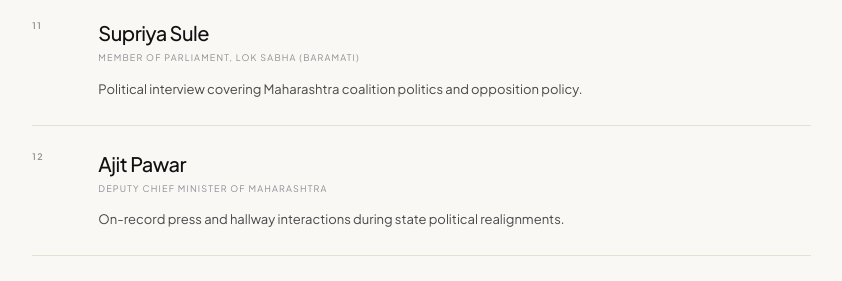
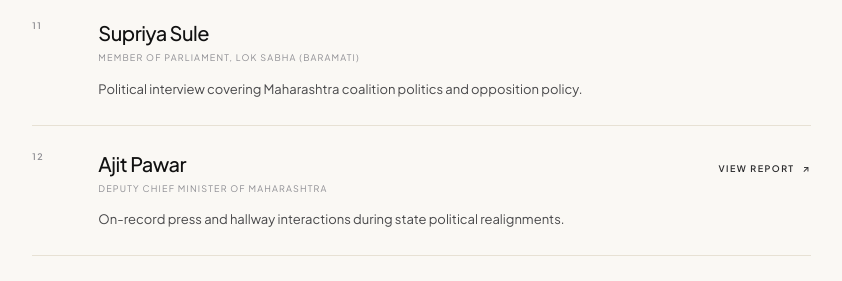
Before and after one commit to SWAPNI-99/swarali_portfolio, a React (Vite) app: page / in a window 1280 px wide. Shown: the part 9046-9327 px from the top of the page, without its empty margins (421-1263 px from the left). Built offline with nearby package versions, Linux system fonts and the light colour scheme.

Commit message:
Final first version

```diff
--- a/src/App.tsx
+++ b/src/App.tsx
@@ -299,7 +299,19 @@
                   </div>
 
                   <div className="sm:pt-1">
-                    <WatchLink id={interview.youtubeId} />
+                    {interview.reportUrl ? (
+                      <a
+                        href={interview.reportUrl}
+                        target="_blank"
+                        rel="noopener noreferrer"
+                        className="inline-flex items-center gap-2 text-[9px] font-semibold uppercase tracking-[0.16em] text-ink-700 transition-opacity hover:opacity-50"
+                      >
+                        View Report
+                        <span aria-hidden="true">↗</span>
+                      </a>
+                    ) : interview.youtubeId ? (
+                      <WatchLink id={interview.youtubeId} />
+                    ) : null}
                   </div>
                 </article>
               ))}
--- a/src/data/interviews.ts
+++ b/src/data/interviews.ts
@@ -91,6 +91,7 @@
     designation: 'Deputy Chief Minister of Maharashtra',
     context: 'On-record press and hallway interactions during state political realignments.',
     organization: 'Times Network',
+    reportUrl: 'https://x.com/MirrorNow/status/1627734045215055872',
   },
   {
     id: 'harsh-sanghvi',
--- a/src/types.ts
+++ b/src/types.ts
@@ -26,6 +26,7 @@
   date?: string;
   isExclusive?: boolean;
   youtubeId?: string;
+  reportUrl?: string;
 }
 
 export interface CareerMilestone {
```
